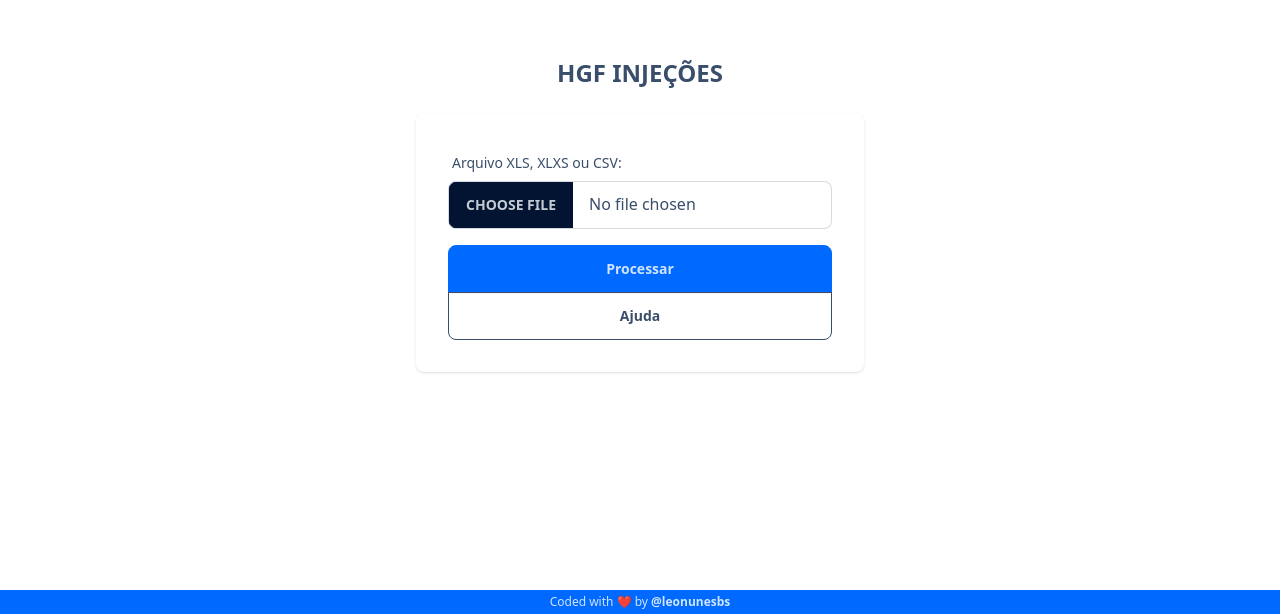
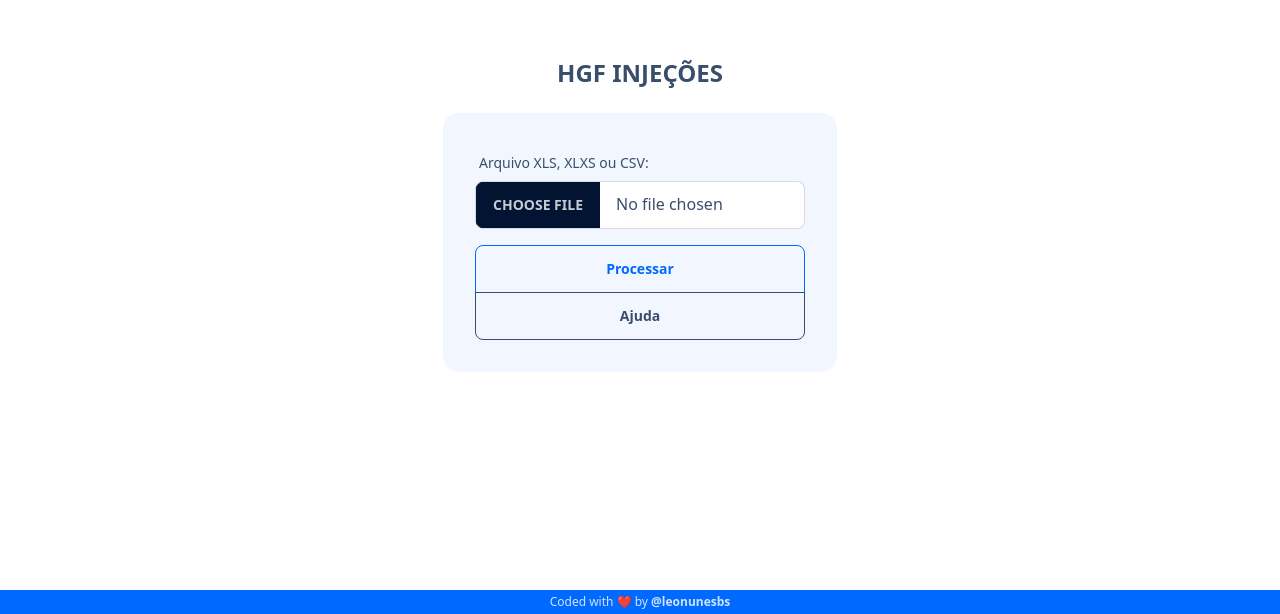
Before and after one commit to leonunesbs/injecoes, a Next.js app: page / in a window 1280 px wide. Shown: the part 186-800 px from the top of the page. Built offline with nearby package versions, Linux system fonts and the light colour scheme.

Commit message:
feat: update UI

```diff
--- a/src/app/page.tsx
+++ b/src/app/page.tsx
@@ -159,9 +159,9 @@ export default function Page() {
       <section>
         <div className="flex flex-col items-center justify-center px-6 py-8 mx-auto h-screen relative">
           <h1 className="text-2xl mb-6 font-black">HGF INJEÇÕES</h1>
-          <div className="w-full rounded-lg shadow dark:border md:mt-0 sm:max-w-md xl:p-0">
-            <div className="p-6 space-y-4 md:space-y-6 sm:p-8">
-              <form onSubmit={handleSubmit(onSubmit)} className="space-y-4" action={''}>
+          <div className="card bg-base-200">
+            <div className="card-body">
+              <form onSubmit={handleSubmit(onSubmit)} className="space-y-4">
                 <div className="form-control">
                   <label htmlFor="uploadedData" className="label label-text">
                     Arquivo XLS, XLXS ou CSV:
--- a/src/components/ProcessButton.tsx
+++ b/src/components/ProcessButton.tsx
@@ -12,12 +12,12 @@ export function ProcessButton({ loading }: ProcessButtonProps) {
   return (
     <div className="join join-vertical w-full">
       {loading ? (
-        <button className="btn  btn-primary w-full join-item">
+        <button className="btn  btn-outline btn-primary w-full join-item">
           <span className="loading loading-spinner"></span>
           Carregando...
         </button>
       ) : (
-        <button type="submit" className="btn  btn-primary w-full join-item">
+        <button type="submit" className="btn  btn-outline btn-primary w-full join-item">
           Processar
         </button>
       )}
--- a/tailwind.config.js
+++ b/tailwind.config.js
@@ -13,7 +13,7 @@ module.exports = {
   },
   plugins: [require('daisyui')],
   daisyui: {
-    themes: ['winter'],
-    darkTheme: 'winter',
+    themes: ['winter', 'night'],
+    darkTheme: 'night',
   },
 };
```
